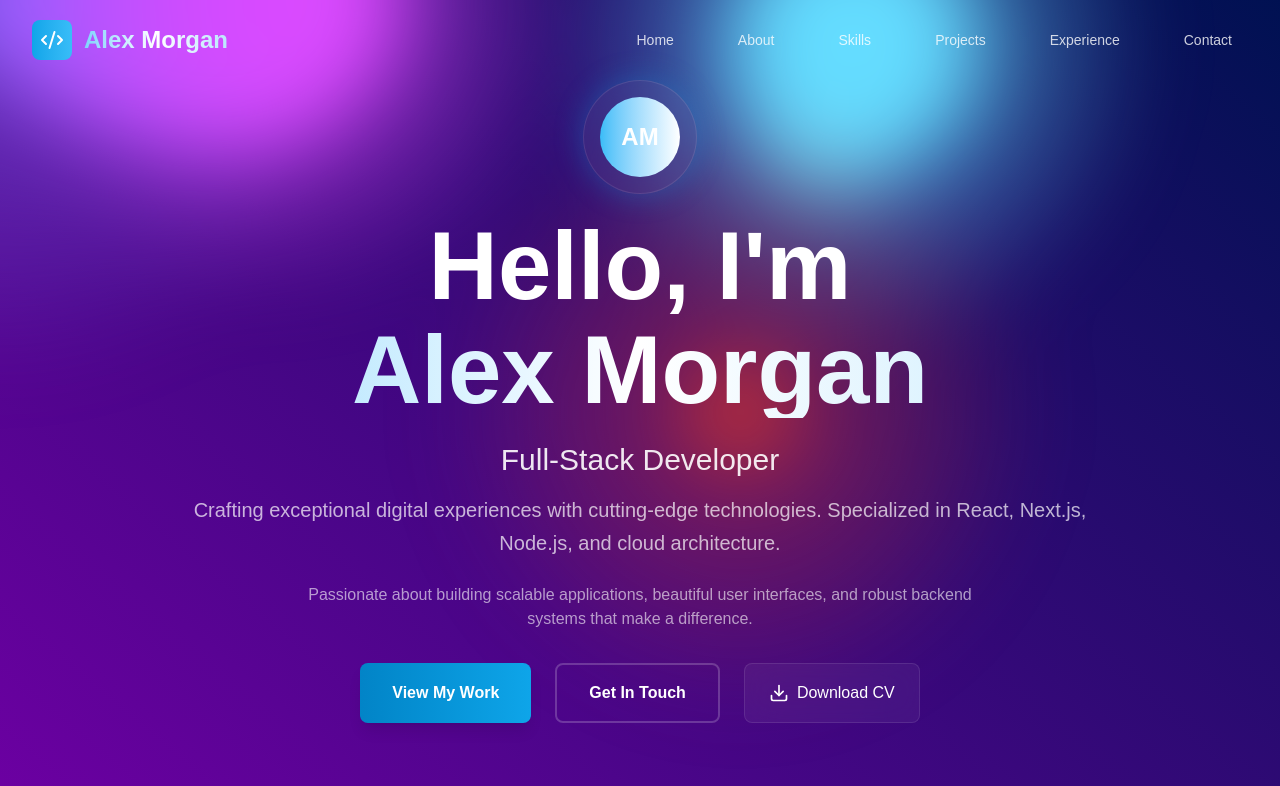
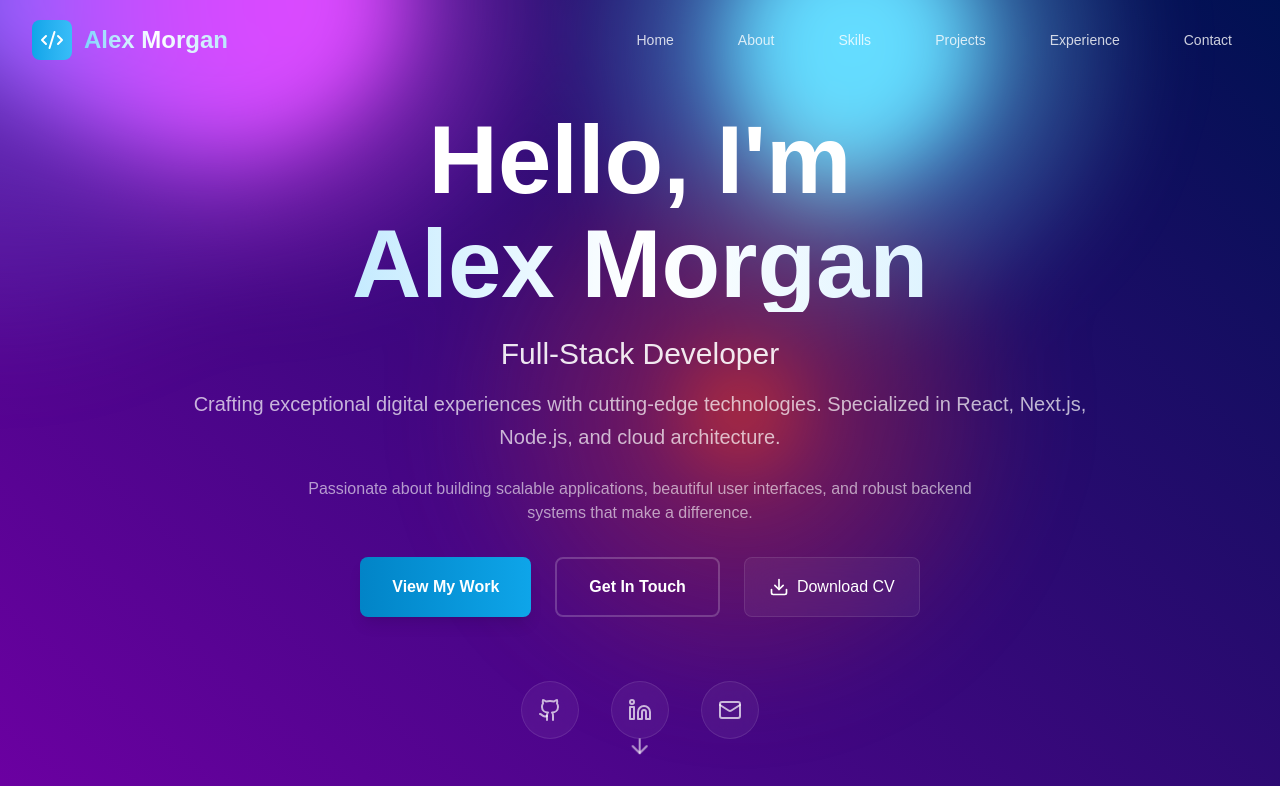
Before and after one commit to Ranohavison/final_portfolio, a Next.js app: page / in a window 1280 px wide. Shown: the top 786 px of the page. Built offline with nearby package versions, Linux system fonts and the light colour scheme.

Commit message:
New update

```diff
--- a/app/components/Hero.tsx
+++ b/app/components/Hero.tsx
@@ -13,9 +13,8 @@
   }
 
   return (
-    <section id="home" className="min-h-screen flex items-center justify-center relative overflow-hidden pt-20">
+    <section id="home" className="min-h-screen flex items-center justify-center relative overflow-hidden pt-28">
       {/* Animated background elements */}
-
       <div className="absolute inset-0 overflow-hidden">
         <BackgroundGradientAnimation />
       </div>
@@ -23,11 +22,6 @@
       <div className="container mx-auto px-4 sm:px-6 lg:px-8 relative z-10">
         <div className="text-center animate-fade-in">
           <div className="mb-8">
-            <div className="inline-block p-4 glass-effect rounded-full mb-6 ocean-glow">
-              <div className="w-20 h-20 bg-gradient-to-r from-ocean-400 to-white rounded-full flex items-center justify-center">
-                <span className="text-2xl font-bold text-ocean-950">AM</span>
-              </div>
-            </div>
 
             <h1 className="text-5xl sm:text-7xl lg:text-8xl font-bold mb-6">
               <span className="block text-white mb-2">Hello, I&apos;m</span>
```
